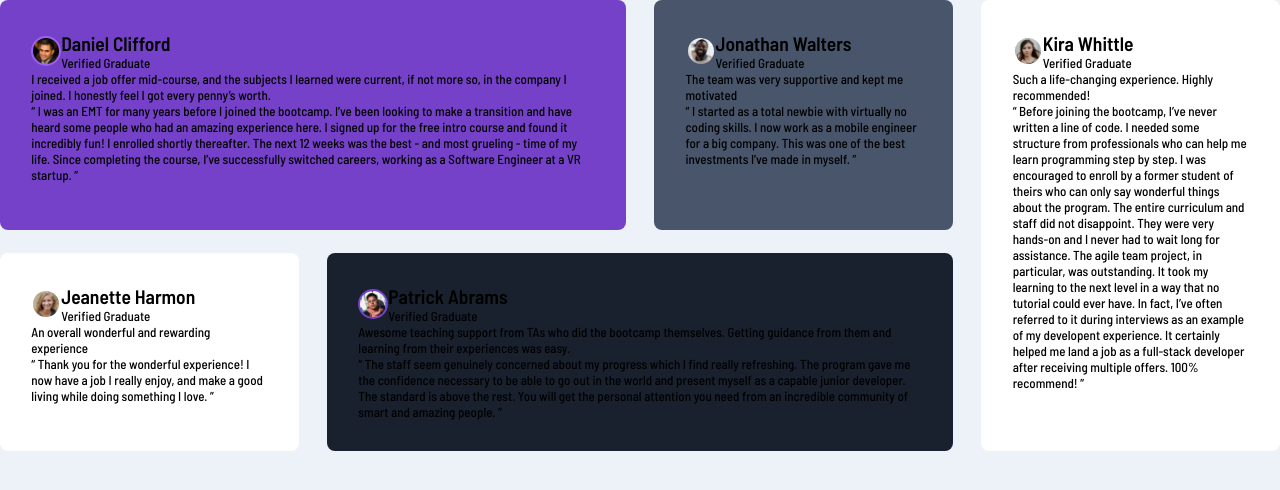
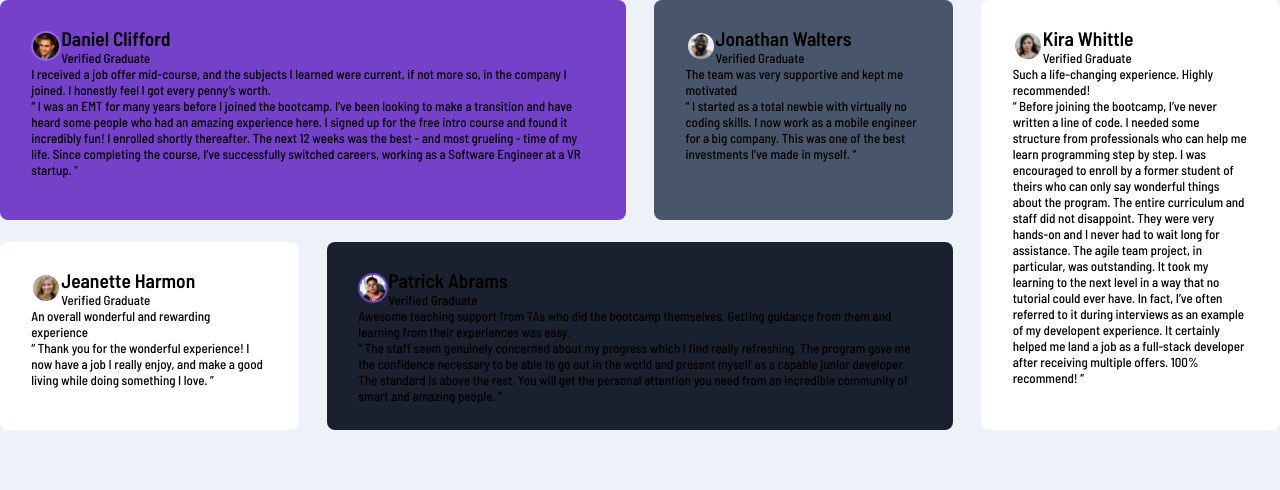
Before and after one commit to raveneliette/testimonials-grid-section-v2-unfinished, a website built with Parcel: page index.html in a window 1280 px wide. Built offline with nearby package versions, Linux system fonts and the light colour scheme.

Commit message:
Decreased padding top and bottom to all cards

```diff
--- a/scss/main.scss
+++ b/scss/main.scss
@@ -33,7 +33,7 @@ body {
 .main {
 
     & > div {
-        padding: 2.4rem;
+        padding: 2rem 2.4rem;
         border-radius: 0.615rem;
     }
 
```
